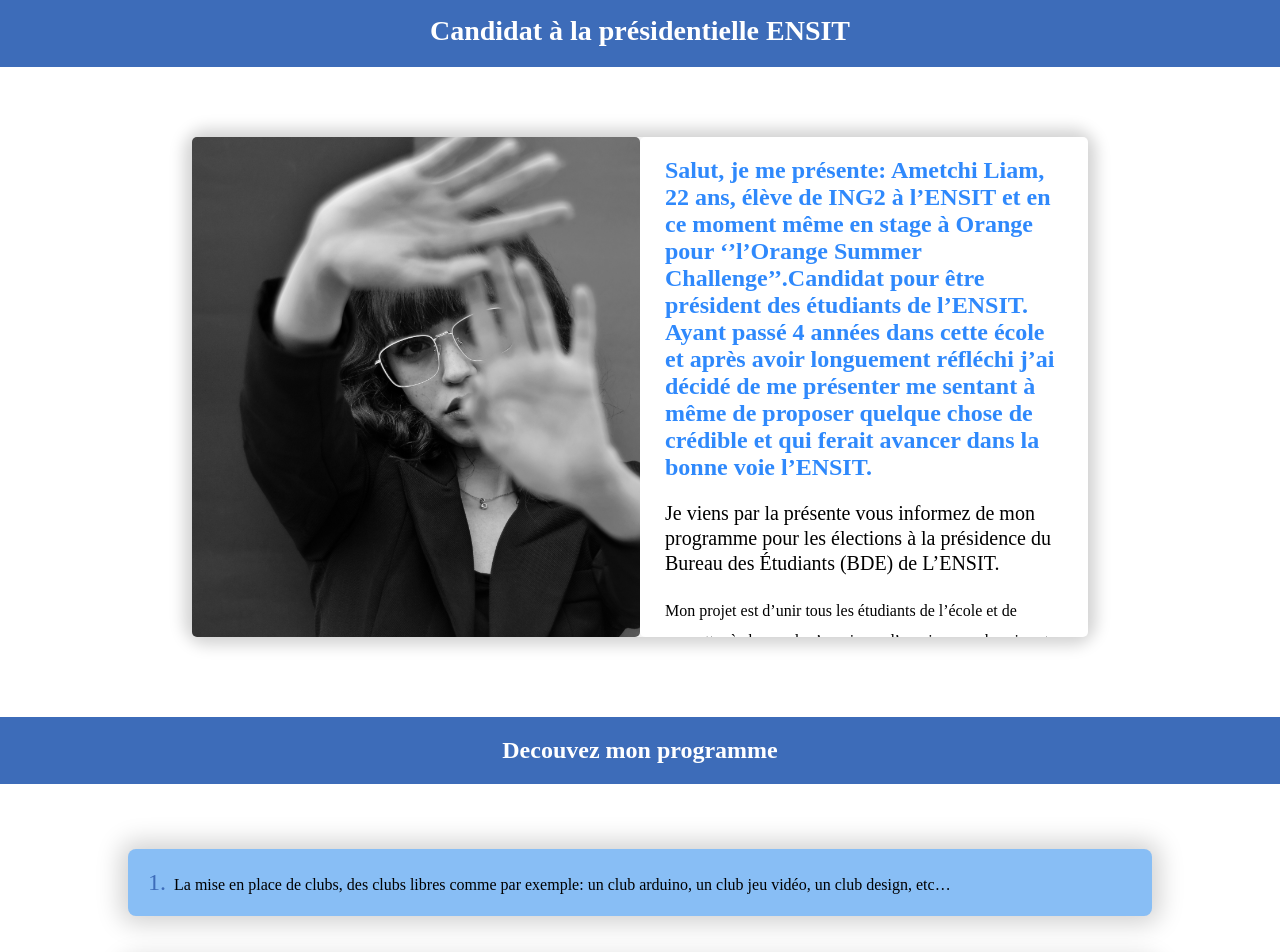
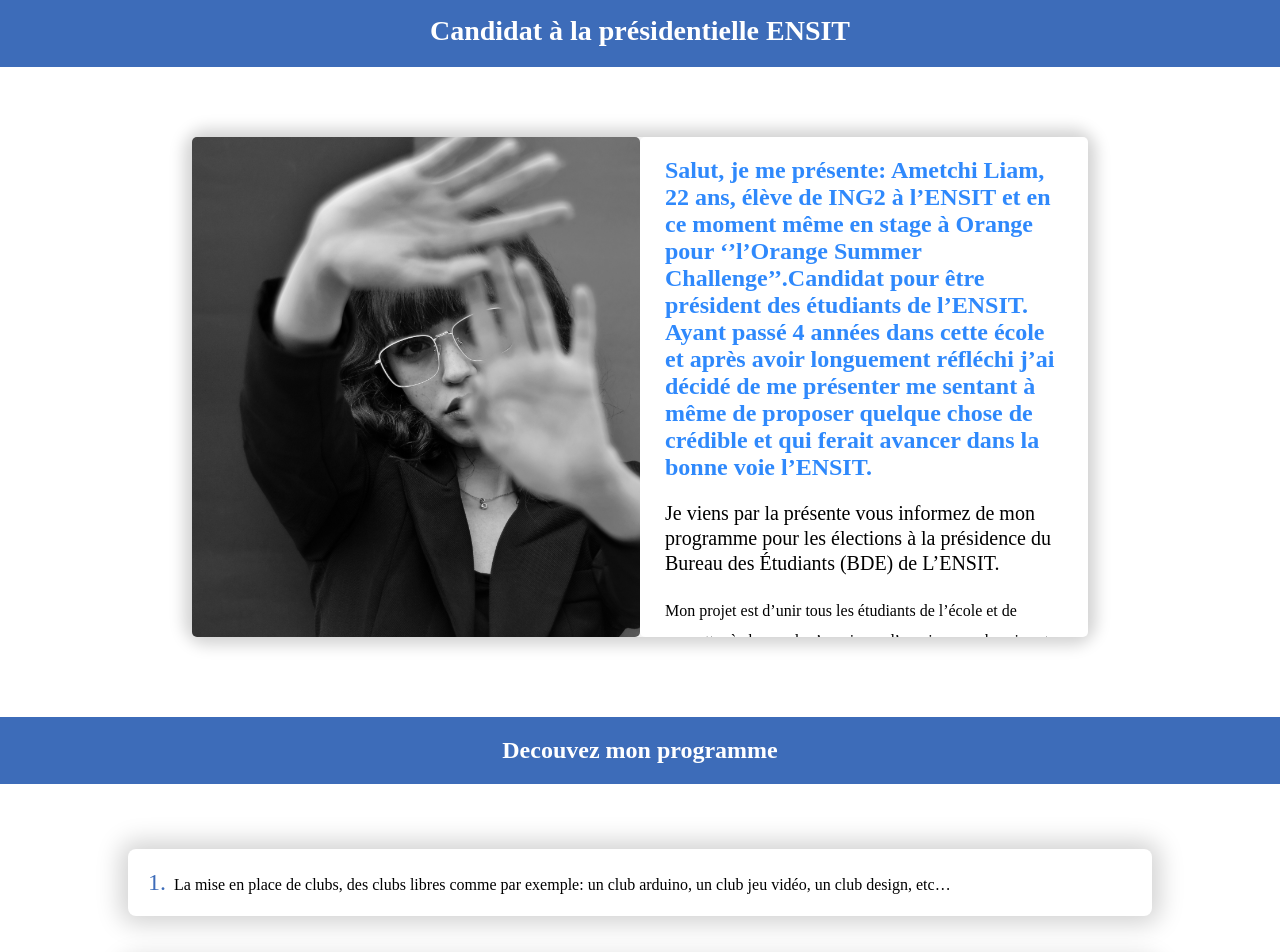
Before and after one commit to JoeyStarr/liam-ametchi, a plain HTML site: page index.html in a window 1280 px wide. Shown: the top 952 px of the page. Drawn offline with Linux system fonts and the light colour scheme.

Commit message:
not important

```diff
--- a/style.css
+++ b/style.css
@@ -95,7 +95,7 @@
 .program-element{
 	width: 80%;
 	padding: 20px 20px;
-	background: #88bef5;
+	background: white;
 	margin: 25px 0;
 	border-radius: 8px;
 	transition: 0.5s;
```
